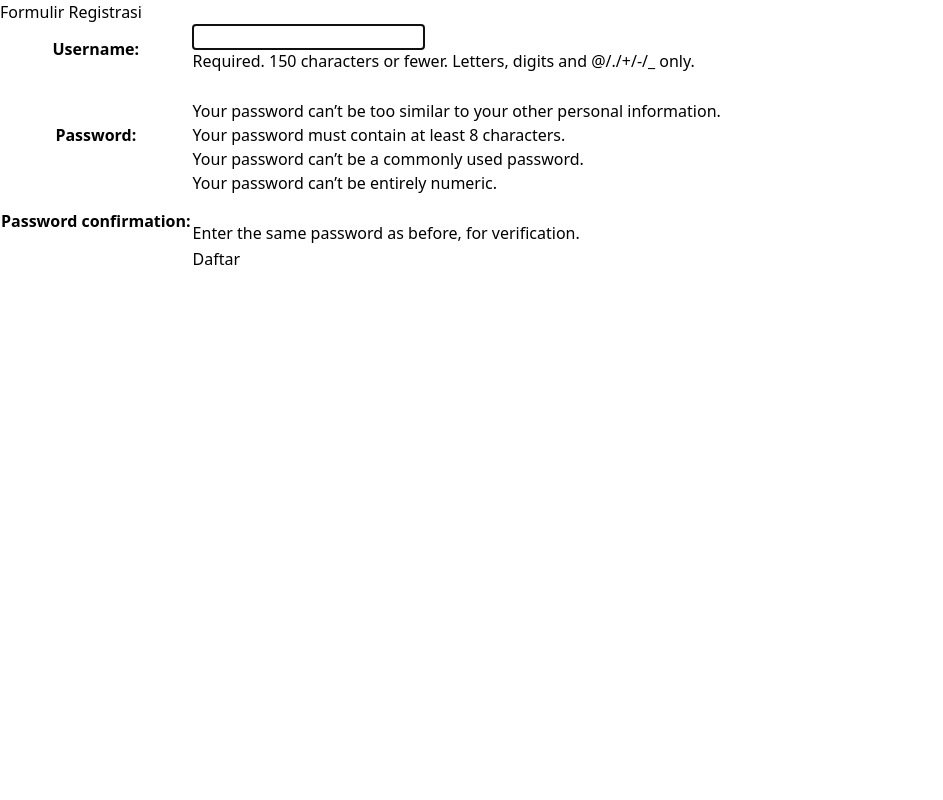
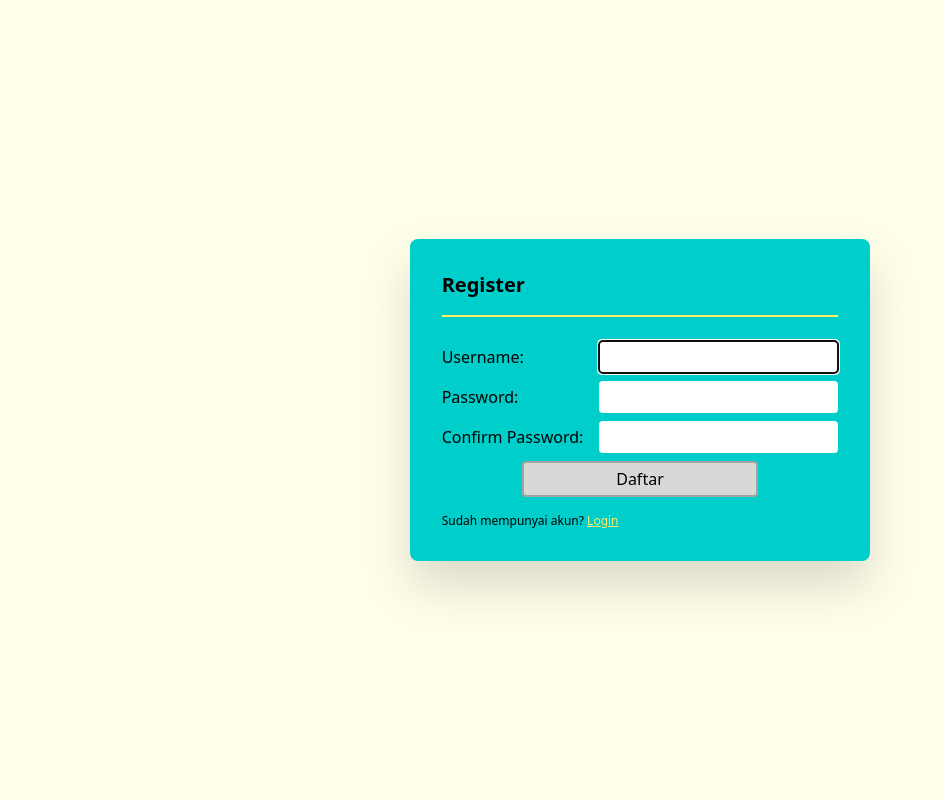
Before and after one commit to bonaventuragal/assignment-pbp, a Django app: page /todolist/register/ in a window 1280 px wide. Shown: the whole page, without its empty margins (0-943 px from the left). Run offline with Django 4.2, Linux system fonts and the light colour scheme.

Commit message:
style register.html

```diff
--- a/static/css/output.css
+++ b/static/css/output.css
@@ -588,6 +588,15 @@ video {
   margin-right: 5rem;
 }
 
+.my-2 {
+  margin-top: 0.5rem;
+  margin-bottom: 0.5rem;
+}
+
+.mb-2 {
+  margin-bottom: 0.5rem;
+}
+
 .block {
   display: block;
 }
@@ -648,12 +657,16 @@ video {
   border-radius: 0.25rem;
 }
 
+.border-2 {
+  border-width: 2px;
+}
+
 .border {
   border-width: 1px;
 }
 
-.border-2 {
-  border-width: 2px;
+.border-b-2 {
+  border-bottom-width: 2px;
 }
 
 .border-quick-silver {
@@ -661,19 +674,19 @@ video {
   border-color: rgb(167 162 162 / var(--tw-border-opacity));
 }
 
-.border-zinc-600 {
+.border-corn {
   --tw-border-opacity: 1;
-  border-color: rgb(82 82 91 / var(--tw-border-opacity));
+  border-color: rgb(255 237 102 / var(--tw-border-opacity));
 }
 
-.border-zinc-400 {
+.border-black {
   --tw-border-opacity: 1;
-  border-color: rgb(161 161 170 / var(--tw-border-opacity));
+  border-color: rgb(0 0 0 / var(--tw-border-opacity));
 }
 
-.border-zinc-500 {
+.border-ivory {
   --tw-border-opacity: 1;
-  border-color: rgb(113 113 122 / var(--tw-border-opacity));
+  border-color: rgb(255 255 234 / var(--tw-border-opacity));
 }
 
 .bg-ivory {
@@ -704,38 +717,28 @@ video {
   line-height: 1.75rem;
 }
 
-.text-sm {
-  font-size: 0.875rem;
-  line-height: 1.25rem;
-}
-
-.text-lg {
-  font-size: 1.125rem;
-  line-height: 1.75rem;
-}
-
 .text-xs {
   font-size: 0.75rem;
   line-height: 1rem;
-}
-
-.text-base {
-  font-size: 1rem;
-  line-height: 1.5rem;
 }
 
 .font-semibold {
   font-weight: 600;
 }
 
+.text-corn {
+  --tw-text-opacity: 1;
+  color: rgb(255 237 102 / var(--tw-text-opacity));
+}
+
+.text-orange-red {
+  --tw-text-opacity: 1;
+  color: rgb(255 94 91 / var(--tw-text-opacity));
+}
+
 .underline {
   -webkit-text-decoration-line: underline;
           text-decoration-line: underline;
-}
-
-.decoration-solid {
-  -webkit-text-decoration-style: solid;
-          text-decoration-style: solid;
 }
 
 .drop-shadow-2xl {
@@ -747,22 +750,9 @@ video {
   transition-timing-function: cubic-bezier(0.4, 0, 0.2, 1);
 }
 
-.active\:border:active {
-  border-width: 1px;
-}
-
-.active\:border-2:active {
-  border-width: 2px;
-}
-
 .active\:border-black:active {
   --tw-border-opacity: 1;
   border-color: rgb(0 0 0 / var(--tw-border-opacity));
-}
-
-.active\:bg-black:active {
-  --tw-bg-opacity: 1;
-  background-color: rgb(0 0 0 / var(--tw-bg-opacity));
 }
 
 .active\:bg-quick-silver:active {
--- a/todolist/templates/login.html
+++ b/todolist/templates/login.html
@@ -11,6 +11,7 @@
     <div class="login flex flex-col bg-robin-egg-blue rounded-lg p-8 gap-4 drop-shadow-2xl">
 
         <h1 class="text-xl font-semibold">Login</h1>
+        <div class="border border-corn mb-2"></div>
 
         <form method="POST" action="">
             {% csrf_token %}
@@ -37,7 +38,7 @@
             </ul>
         {% endif %}
 
-        <p class="text-xs">Belum mempunyai akun? <span><a href="{% url 'todolist:register' %}" class="underline">Buat Akun</a><span></p>
+        <p class="text-xs">Belum mempunyai akun? <span><a href="{% url 'todolist:register' %}" class="underline text-corn">Buat Akun</a><span></p>
 
     </div>
   </div>
--- a/todolist/templates/register.html
+++ b/todolist/templates/register.html
@@ -4,21 +4,37 @@
 <title>Registrasi Akun</title>
 {% endblock meta %}
 
+{% load filters %}
+
 {% block content %}
 
-<div class = "login">
+<div class="flex flex-col h-screen justify-center bg-ivory">
+  <div class="flex justify-center">
+    <div class = "login flex flex-col bg-robin-egg-blue rounded-lg p-8 gap-4 drop-shadow-2xl">
 
-    <h1>Formulir Registrasi</h1>
+        <h1 class="text-xl font-semibold">Register</h1>
+        <div class="border border-corn mb-2"></div>
 
             <form method="POST" >
                 {% csrf_token %}
-            <table>
-                {{ form.as_table }}
-                <tr>
-                    <td></td>
-                    <td><input type="submit" name="submit" value="Daftar"/></td>
-                </tr>
-            </table>
+                <div class="flex flex-col gap-2">
+                  <div class="flex gap-4">
+                    <div class="flex flex-col justify-around gap-2">
+                      <p>Username:</p>
+                      <p>Password:</p>
+                      <p>Confirm Password:</p>
+                    </div>
+                    <div class="flex flex-col justify-around gap-2">
+                      {{ form.username|addclass:"rounded p-1"}}
+                      {{ form.password1|addclass:"rounded p-1"}}
+                      {{ form.password2|addclass:"rounded p-1"}}
+                    </div>
+                  </div>
+                  <td><input type="submit" name="submit" value="Daftar" class="bg-gainsboro rounded p-1 mx-20 border-2 border-quick-silver active:bg-quick-silver active:shadow-lg active:border-black"/></td>
+                  {{ form.username.errors }}
+                  {{ form.password1.errors }}
+                  {{ form.password2.errors }}
+                </div>
             </form>
 
         {% if messages %}
@@ -28,7 +44,9 @@
                     {% endfor %}
             </ul>
         {% endif %}
-
+        <p class="text-xs">Sudah mempunyai akun? <span><a href="{% url 'todolist:login' %}" class="underline text-corn">Login</a><span></p>
+    </div>
+  </div>
 </div>
 
 {% endblock content %}
--- /dev/null
+++ b/todolist/templatetags/filters.py
@@ -0,0 +1,7 @@
+from django import template
+
+register = template.Library()
+
+@register.filter(name='addclass')
+def addclass(value, arg):
+    return value.as_widget(attrs={'class': arg})
```
Also changed, not shown: todolist/templatetags/__init__.py (added). Lines whose indentation alone changed are shown as unchanged.
